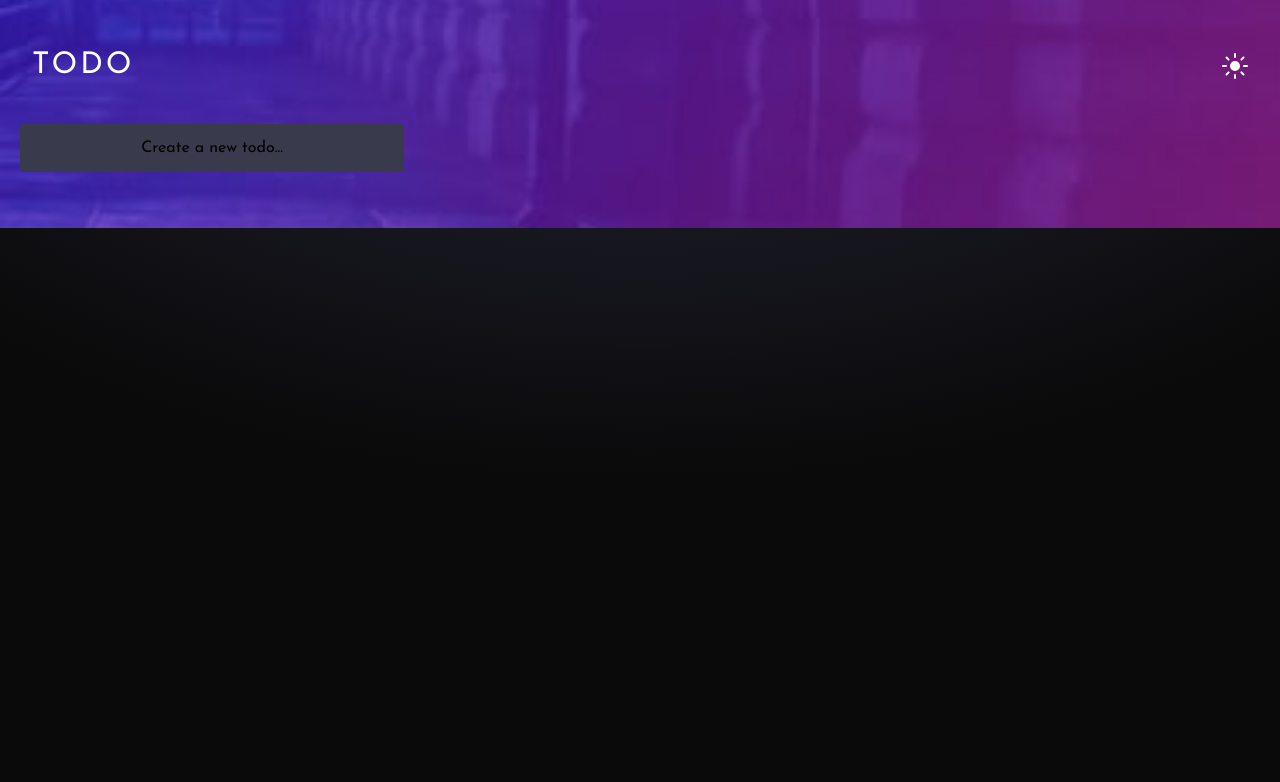
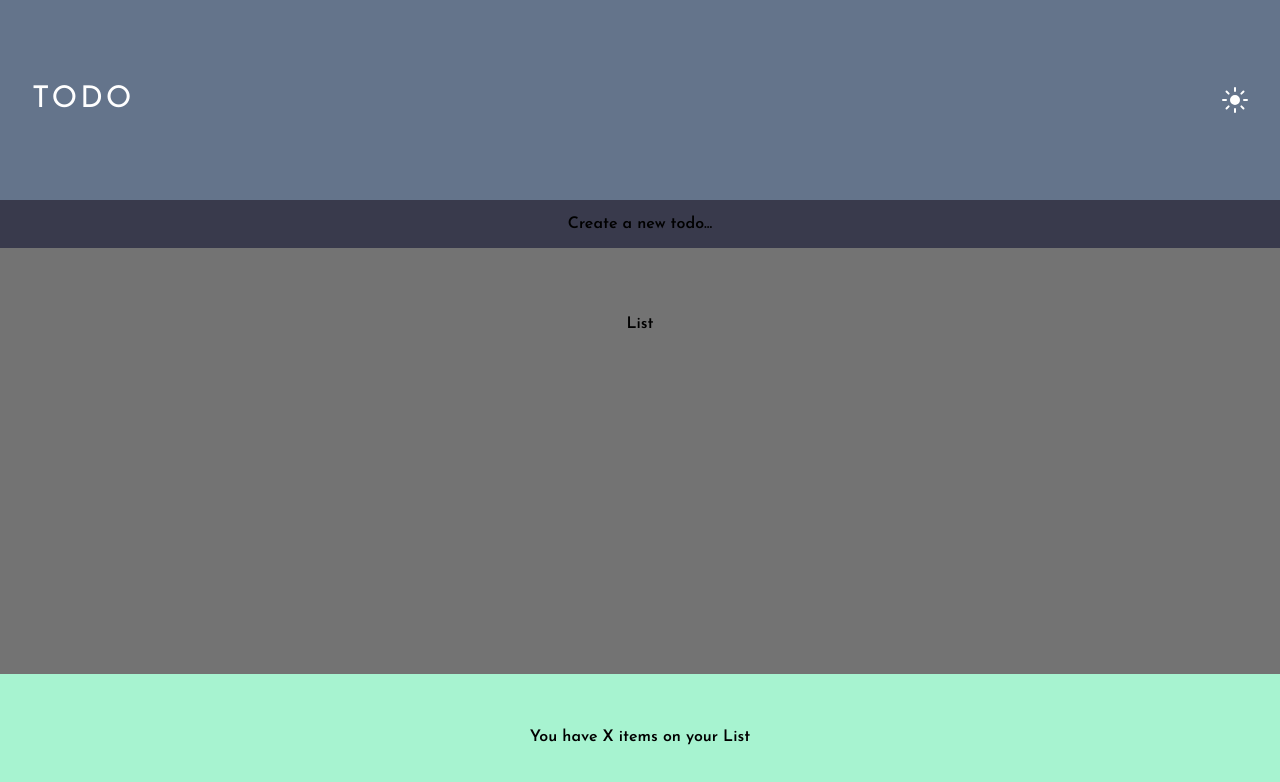
Before and after one commit to J-R77-stack/Shopping-to-get-list-react, a React (Vite) app: page / in a window 1280 px wide. Shown: the top 782 px of the page. Built offline with nearby package versions, Linux system fonts and the light colour scheme.

Commit message:
create Form, list and stats compontents and style

```diff
--- a/src/App.jsx
+++ b/src/App.jsx
@@ -1,11 +1,15 @@
 import Navbar from "./components/Navbar";
+import Form from "./components/Form";
+import List from "./components/List";
+import Stats from "./components/Stats";
 
 function App() {
   return (
-    <div>
-      <div className="absolute top-0 z-[-2] h-screen w-screen bg-neutral-950 bg-[radial-gradient(ellipse_80%_80%_at_50%_-20%,rgba(120,119,198,0.3),rgba(255,255,255,0))]"></div>
-
+    <div className="w-full h-screen grid grid-rows-[200px_auto_1fr_auto]">
       <Navbar />
+      <Form />
+      <List />
+      <Stats />
     </div>
   );
 }
--- /dev/null
+++ b/src/components/Form.jsx
@@ -0,0 +1,9 @@
+function Form() {
+  return (
+    <div className="bg-Very-Dark-Grayish-Blue flex items-center justify-center font-semibold px-2 py-3 ">
+      <h3>Create a new todo...</h3>
+    </div>
+  );
+}
+
+export default Form;
--- /dev/null
+++ b/src/components/List.jsx
@@ -0,0 +1,9 @@
+function List() {
+  return (
+    <div className="bg-neutral-500 p-[4rem] flex justify-between flex-col gap-4 items-center font-semibold">
+      List
+    </div>
+  );
+}
+
+export default List;
--- a/src/components/Navbar.jsx
+++ b/src/components/Navbar.jsx
@@ -2,18 +2,13 @@ import sun from "../assets/images/icon-sun.svg";
 
 function Navbar() {
   return (
-    <nav className="bg-[url('/src/assets/images/bg-mobile-dark.jpg')] relative bg-cover bg-center bg-no-repeat mb-20 flex items-center justify-between pb-36 pt-12  ">
+    <nav className="bg-slate-500 flex items-center justify-between">
       <div className="flex flex-shrink-0 items-center ml-8">
         <h1 className="text-white text-3xl tracking-widest">TODO</h1>
       </div>
       <div className="flex items-center justify-center mr-8 ">
         <img src={sun} alt="sun" />
       </div>
-      <div className="flex items-center justify-center absolute bottom-14 left-5">
-        <div className="bg-Very-Dark-Grayish-Blue flex items-center justify-center rounded px-2 py-3 w-96 ">
-          <p>Create a new todo...</p>
-        </div>
-      </div>
     </nav>
   );
 }
--- /dev/null
+++ b/src/components/Stats.jsx
@@ -0,0 +1,9 @@
+function Stats() {
+  return (
+    <footer className="bg-emerald-200 text-center font-semibold p-[3.2rem]">
+      You have X items on your List
+    </footer>
+  );
+}
+
+export default Stats;
```
